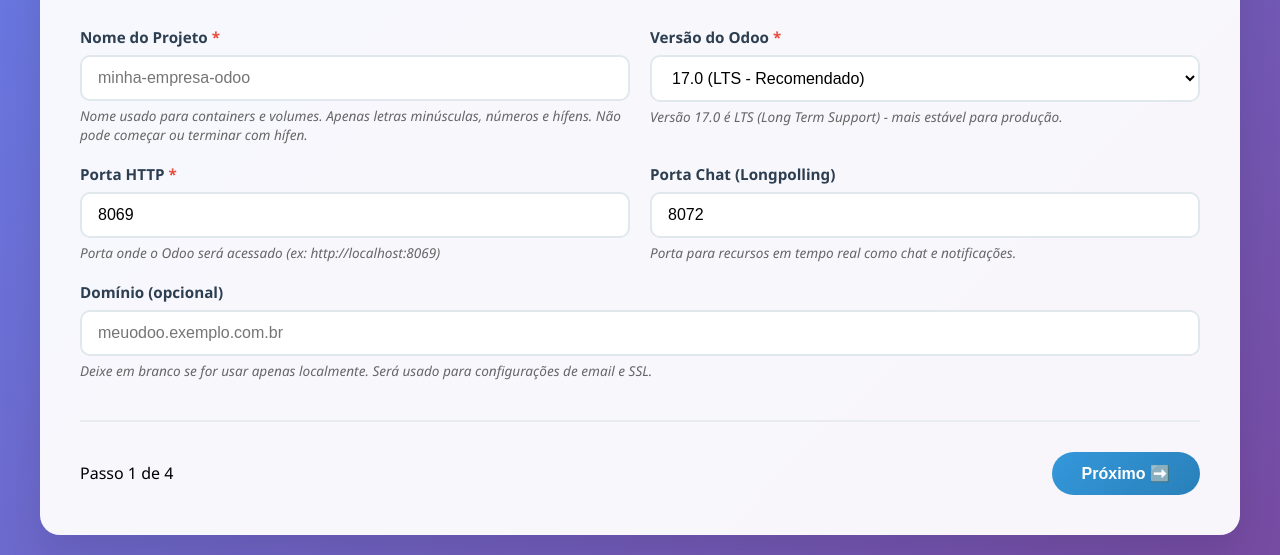
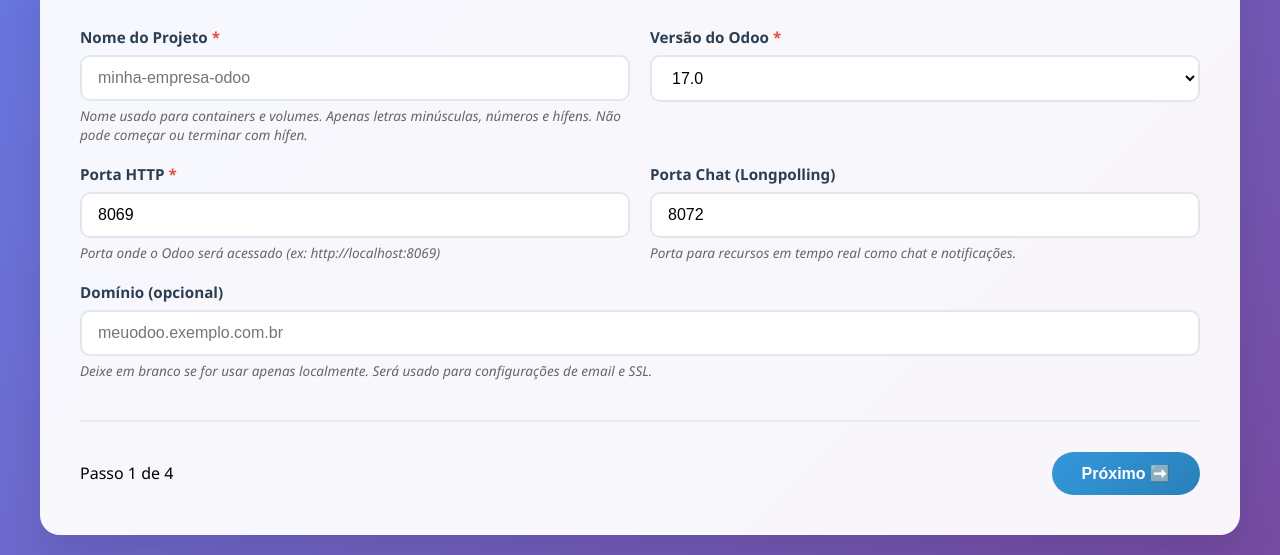
Before and after one commit to Dikluwe/odooker, a plain HTML site: page index.html in a window 1280 px wide. Shown: the part 336-891 px from the top of the page. Drawn offline with Linux system fonts and the light colour scheme.

Commit message:
Update index.html

```diff
--- a/index.html
+++ b/index.html
@@ -65,12 +65,12 @@
                     <div class="form-col">
                         <label for="odooVersion">Versão do Odoo <span class="required">*</span></label>
                         <select id="odooVersion" required>
-                            <option value="18.0">18.0 (Mais Recente)</option>
-                            <option value="17.0" selected>17.0 (LTS - Recomendado)</option>
-                            <option value="16.0">16.0 (Estável)</option>
+                            <option value="18.0">18.0 </option>
+                            <option value="17.0" selected>17.0 </option>
+                            <option value="16.0">16.0 </option>
                         </select>
                         <div class="help-text">
-                            Versão 17.0 é LTS (Long Term Support) - mais estável para produção.
+
                         </div>
                     </div>
                 </div>
```
